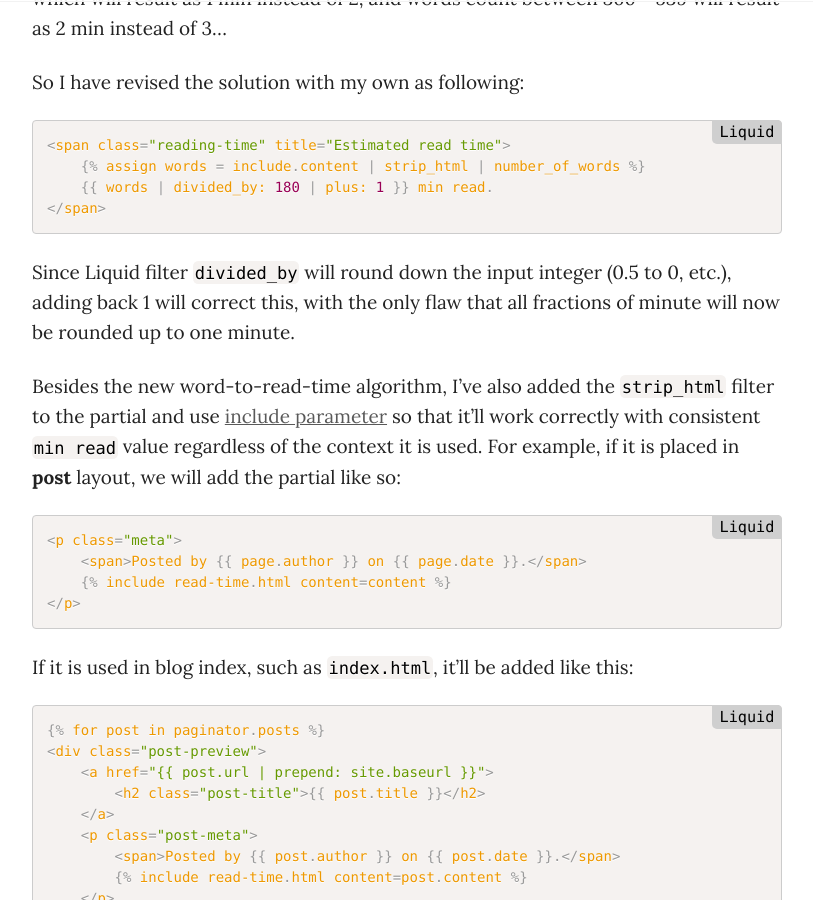
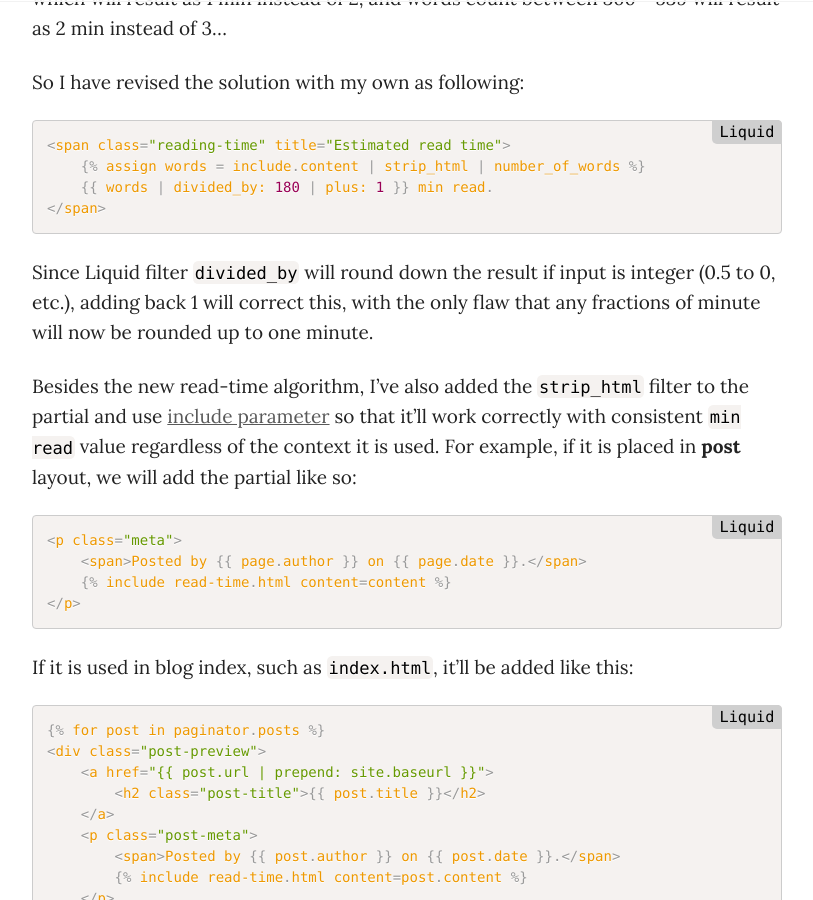
Before and after one commit to trongthanh/int3ractive.com, a Jekyll site: the page built from _posts/2018/2018-08-07-jekyll-read-time-without-plugins.md, in a window 1280 px wide and 900 px high, scrolled down 1053 px. Shown: the whole window, without its empty margins (233-1046 px from the left). Built offline with Jekyll 4.4.1, drawn with Linux system fonts in a browser that asks for light colours; nearby versions of some CDN libraries; comment, search, counter and statistics services are not loaded.

Commit message:
Minor sentence correction

````diff
--- a/_posts/2018/2018-08-07-jekyll-read-time-without-plugins.md
+++ b/_posts/2018/2018-08-07-jekyll-read-time-without-plugins.md
@@ -33,9 +33,9 @@
 </span>{% endraw %}
 ```
 
-Since Liquid filter `divided_by` will round down the input integer (0.5 to 0, etc.), adding back 1 will correct this, with the only flaw that all fractions of minute will now be rounded up to one minute.
+Since Liquid filter `divided_by` will round down the result if input is integer (0.5 to 0, etc.), adding back 1 will correct this, with the only flaw that any fractions of minute will now be rounded up to one minute.
 
-Besides the new word-to-read-time algorithm, I've also added the `strip_html` filter to the partial and use [include parameter](https://jekyllrb.com/docs/includes/#passing-parameters-to-includes) so that it'll work correctly with consistent `min read` value regardless of the context it is used. For example, if it is placed in **post** layout, we will add the partial like so:
+Besides the new read-time algorithm, I've also added the `strip_html` filter to the partial and use [include parameter](https://jekyllrb.com/docs/includes/#passing-parameters-to-includes) so that it'll work correctly with consistent `min read` value regardless of the context it is used. For example, if it is placed in **post** layout, we will add the partial like so:
 
 ```liquid
 {% raw %}<p class="meta">
````
